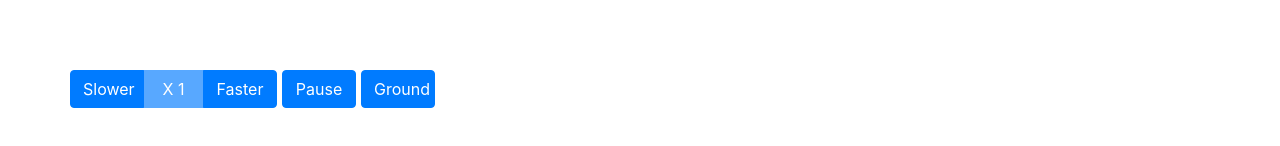
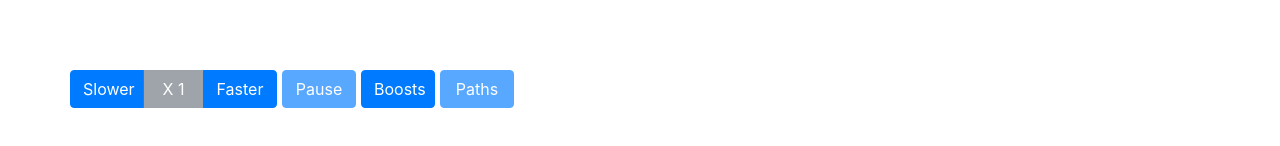
Before and after one commit to zedcorp/rocket-league-replay, an Angular app in the folder rlrfront/: page /field in a window 1280 px wide. Shown: the part 612-758 px from the top of the page. Built offline with nearby package versions, Linux system fonts and the light colour scheme; no server answers.

Commit message:
Add car paths

```diff
--- a/rlrfront/src/app/field/field.component.html
+++ b/rlrfront/src/app/field/field.component.html
@@ -8,11 +8,21 @@
       <div class="row">
         <div class="btn-group" role="group" aria-label="Basic example">
           <button (click)="decreaseSpeed()" style="width: 74px;" type="button" class="btn btn-primary">Slower</button>
-          <button type="button" style="width: 61px;" class="btn btn-primary" disabled>X {{speedRatio}}</button>
+          <button type="button" style="width: 61px;" class="btn btn-secondary" disabled>X {{speedRatio}}</button>
           <button (click)="increaseSpeed()" style="width: 74px;" type="button" class="btn btn-primary">Faster</button>
         </div>
-        <button (click)="pause = !pause" style="margin-left: 5px; width: 74px;" type="button" class="btn btn-primary">{{pause ? 'Resume' : 'Pause'}}</button>
-        <button (click)="showBoosts = !showBoosts" style="margin-left: 5px; width: 74px;" type="button" class="btn btn-primary">{{showBoosts ? 'Ground' : 'Boosts'}}</button>
+        <button
+          (click)="pause = !pause"
+          [class.disabled]="!pause"
+          style="cursor: pointer; margin-left: 5px; width: 74px;" type="button" class="btn btn-primary">Pause</button>
+        <button
+          (click)="showBoosts = !showBoosts"
+          [class.disabled]="!showBoosts"
+          style="cursor: pointer; margin-left: 5px; width: 74px;" type="button" class="btn btn-primary">Boosts</button>
+        <button
+          (click)="path = !path"
+          [class.disabled]="!path"
+          style="cursor: pointer; margin-left: 5px; width: 74px;" type="button" class="btn btn-primary">Paths</button>
       </div>
     </div>
     <div class="col-sm">
--- a/rlrfront/src/app/field/field.component.ts
+++ b/rlrfront/src/app/field/field.component.ts
@@ -44,6 +44,10 @@ export class FieldComponent implements OnInit, AfterViewInit {
   ballAngle = 0;
   blueColors = ['#0066ff', '#00cc66', '#ccf5ff'];
   redColors = ['#ffff00', '#ff9900', '#ff0000'];
+  previousPositions = {};
+  storedPositionsCount = 20;
+  path = false;
+  positionRadius = 2;
 
   @ViewChild('canvas') canvas;
 
@@ -155,6 +159,19 @@ export class FieldComponent implements OnInit, AfterViewInit {
     return car2.scoreboard.score - car1.scoreboard.score;
   }
 
+  updatePreviousPositions(cars: Car[]) {
+    Object.entries(cars).forEach(([carId, car]) => {
+      if (!this.previousPositions[carId]) {
+        this.previousPositions[carId] = [];
+      } else if (this.index % 3 === 0) {
+        if (this.previousPositions[carId].length > this.storedPositionsCount) {
+          this.previousPositions[carId].shift();
+        }
+        this.previousPositions[carId].push(car.loc);
+      }
+    });
+  }
+
   // Draw
 
   clear() {
@@ -191,6 +208,27 @@ export class FieldComponent implements OnInit, AfterViewInit {
     this.ctx.drawImage(this.imgCar, -this.carWidth / 2, -this.carLength / 2, this.carWidth, this.carLength);
 
     this.ctx.restore();
+
+    if (this.pause || this.path) {
+      this.drawPath(id);
+    }
+  }
+
+  drawPath(carId) {
+    for (const position of this.previousPositions[carId]) {
+      this.ctx.save();
+      const scaledPos = this.getScaledPos(position);
+      const x = scaledPos.x;
+      const y = scaledPos.y;
+      const radius = this.positionRadius * scaledPos.z;
+      this.ctx.translate(x, y);
+      this.ctx.fillStyle = this.carColors[carId];
+      this.ctx.beginPath();
+      this.ctx.arc(0, 0, radius, 0, 2 * Math.PI);
+      this.ctx.closePath();
+      this.ctx.fill();
+      this.ctx.restore();
+    }
   }
 
   drawCars(cars: Car[]) {
@@ -209,7 +247,7 @@ export class FieldComponent implements OnInit, AfterViewInit {
     this.ctx.rotate(this.ballAngle);
     this.ctx.drawImage(this.imgBall, -radius / 2, -radius / 2, radius, radius);
     this.ctx.arc(x, y, radius, 0, 2 * Math.PI);
-    this.ballAngle += 0.05;
+    this.ballAngle += this.pause ? 0 : 0.05;
 
     if (this.ballAngle >= 360) {
       this.ballAngle = 0;
@@ -226,6 +264,9 @@ export class FieldComponent implements OnInit, AfterViewInit {
       this.index = this.index + 1;
     }
     const frame = this.frames[this.index];
+
+    this.updatePreviousPositions(frame.cars);
+
     this.drawCars(frame.cars);
     this.drawBall(frame.ball);
     if (this.index % 20 === 0) {
```
